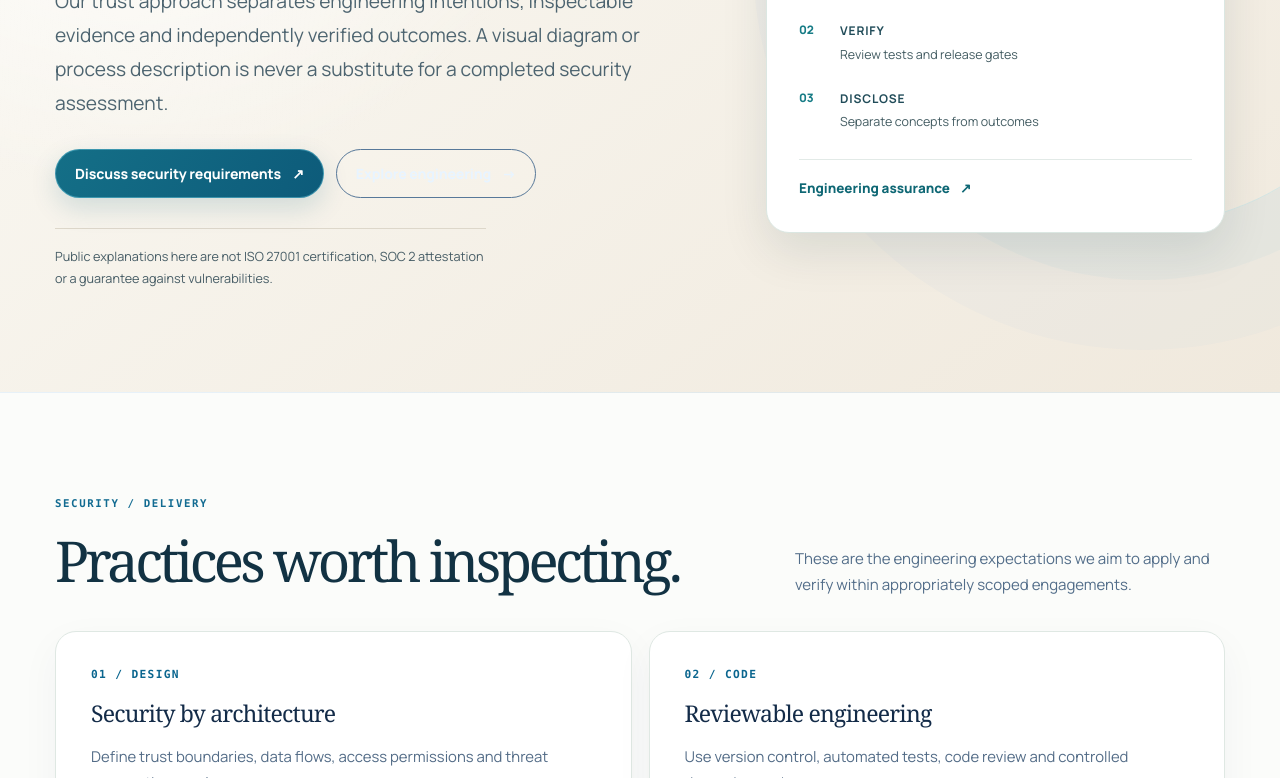
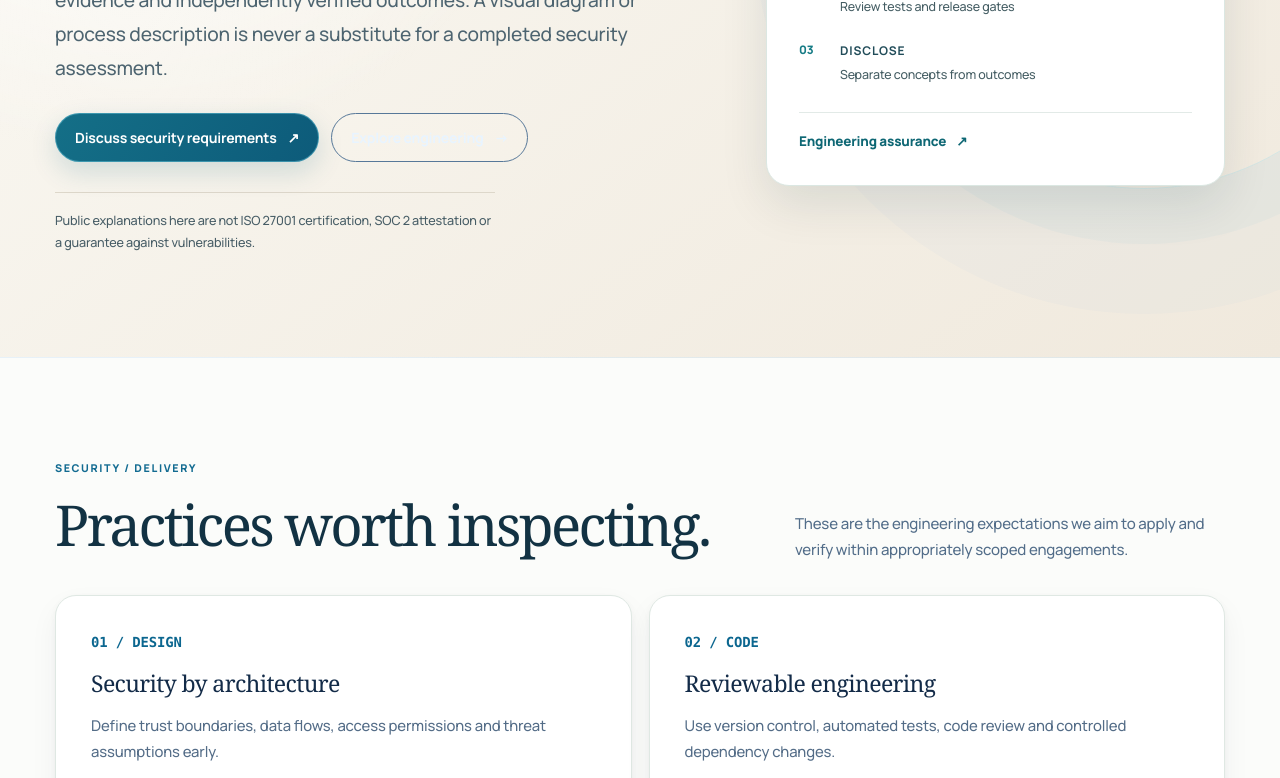
Before and after one commit to KuduKhan/pukka-gen, a website built with Vite: page trust.html in a window 1280 px wide. Shown: the part 491-1269 px from the top of the page. Built offline with nearby package versions, Linux system fonts and the light colour scheme.

Commit message:
refine(ui): apply final Amanah finish layer to trust.html

```diff
--- a/trust.html
+++ b/trust.html
@@ -11,7 +11,7 @@
 <meta property="og:image" content="/pukka-gen-mark.png">
 <link rel="icon" type="image/png" href="/pukka-gen-favicon.png">
 <link rel="stylesheet" href="/src/typography.css"><link rel="stylesheet" href="/src/corporate.css">
-  <link rel="stylesheet" href="/src/amanah-editorial.css">
+  <link rel="stylesheet" href="/src/amanah-editorial.css"><link rel="stylesheet" href="/src/amanah-finish.css">
 <title>Trust & Evidence — Pukka Gen · No Duff</title>
 </head>
 <body class="pg-amanah-studio-v2 pg-corporate-v2">
```
